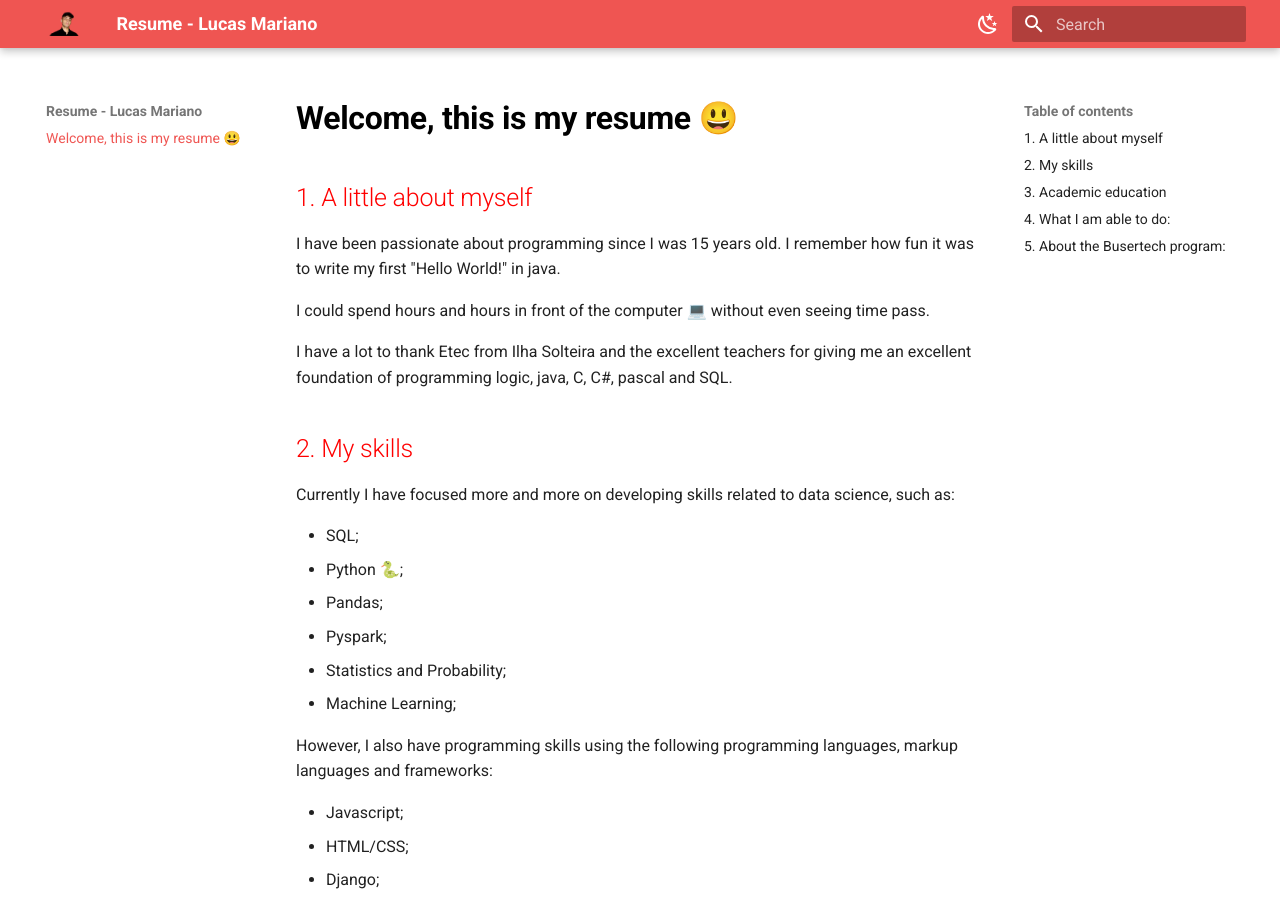
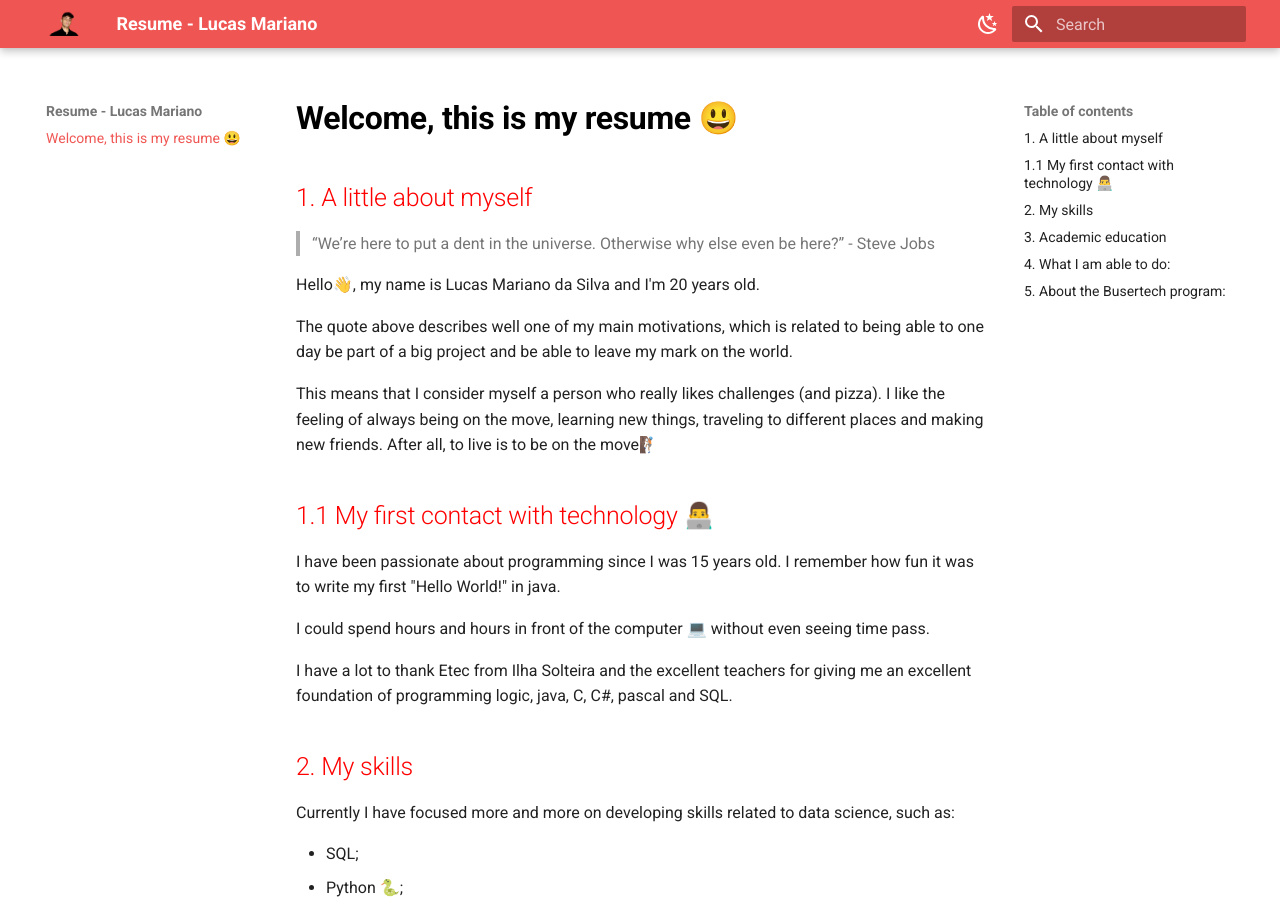
Before and after one commit to lukemariano/personal-resume, an MkDocs documentation site: the page built from docs/index.md, in a window 1280 px wide and 900 px high. Built offline with MkDocs 1.6.1 and Material for MkDocs 9.7.7, drawn with Linux system fonts in a browser that asks for light colours.

Commit message:
add new section about me

```diff
--- a/docs/index.md
+++ b/docs/index.md
@@ -2,6 +2,15 @@
 
 ## <span style="color:red"> 1. A little about myself </span>
 
+> “We’re here to put a dent in the universe. Otherwise why else even be here?” - Steve Jobs
+
+Hello👋, my name is Lucas Mariano da Silva and I'm 20 years old.
+
+The quote above describes well one of my main motivations, which is related to being able to one day be part of a big project and be able to leave my mark on the world.
+
+This means that I consider myself a person who really likes challenges (and pizza). I like the feeling of always being on the move, learning new things, traveling to different places and making new friends. After all, to live is to be on the move🧗🏽
+
+## <span style="color:red"> 1.1 My first contact with technology 👨‍💻 </span>
 I have been passionate about programming since I was 15 years old. I remember how fun it was to write my first "Hello World!" in java.
 
 I could spend hours and hours in front of the computer 💻 without even seeing time pass.
--- a/mkdocs.yml
+++ b/mkdocs.yml
@@ -3,7 +3,6 @@ site_name: Resume - Lucas Mariano
 theme:
   name: material
   logo: assets/profile.png
-  favicon: assets/profile.png
   palette:
     - scheme: default
       primary: red
```
